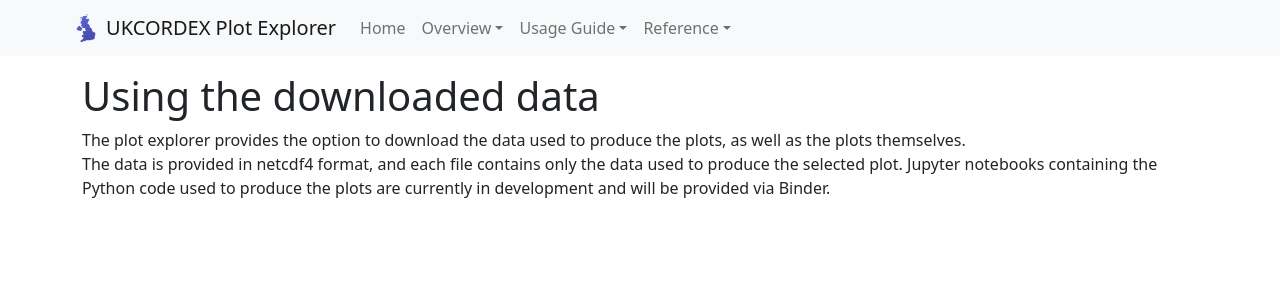
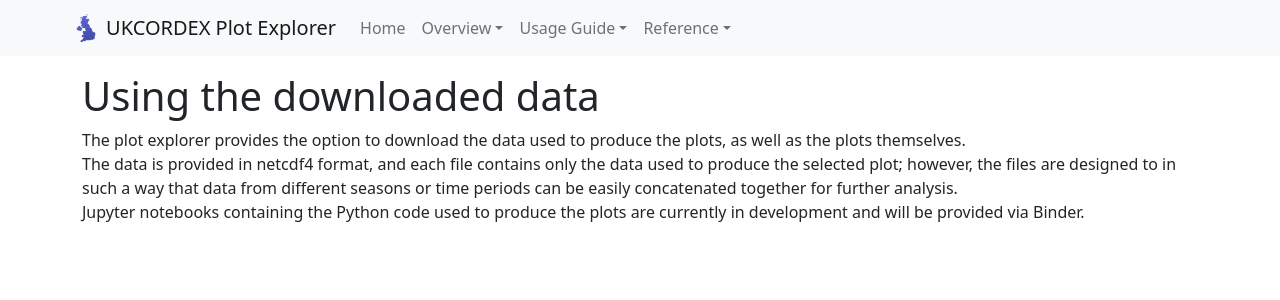
Before and after one commit to UCL/UKCORDEX-plot-explorer-dev, a React (Create React App) app: page /#/download-help in a window 1280 px wide. Shown: the top 300 px of the page. Built offline with nearby package versions, Linux system fonts and the light colour scheme.

Commit message:
Minor tweaks to download text

```diff
--- a/src/components/ExtraPages/Help/DownloadHelp.js
+++ b/src/components/ExtraPages/Help/DownloadHelp.js
@@ -13,7 +13,9 @@ export default function DownloadHelp() {
         <h1>Using the downloaded data</h1>
         <p>The plot explorer provides the option to download the data used to produce the plots, as well as the plots themselves.
           <br></br>
-          The data is provided in netcdf4 format, and each file contains only the data used to produce the selected plot.
+          The data is provided in netcdf4 format, and each file contains only the data used to produce the selected plot; however, the files
+          are designed to in such a way that data from different seasons or time periods can be easily concatenated together for further analysis.
+          <br></br>
           Jupyter notebooks containing the Python code used to produce the plots are currently in development and will be provided via Binder.
         </p>
         {/* Also add notebooks on how to combine files eg. to get relative changes or recreate absolute values of indices? */}
```
